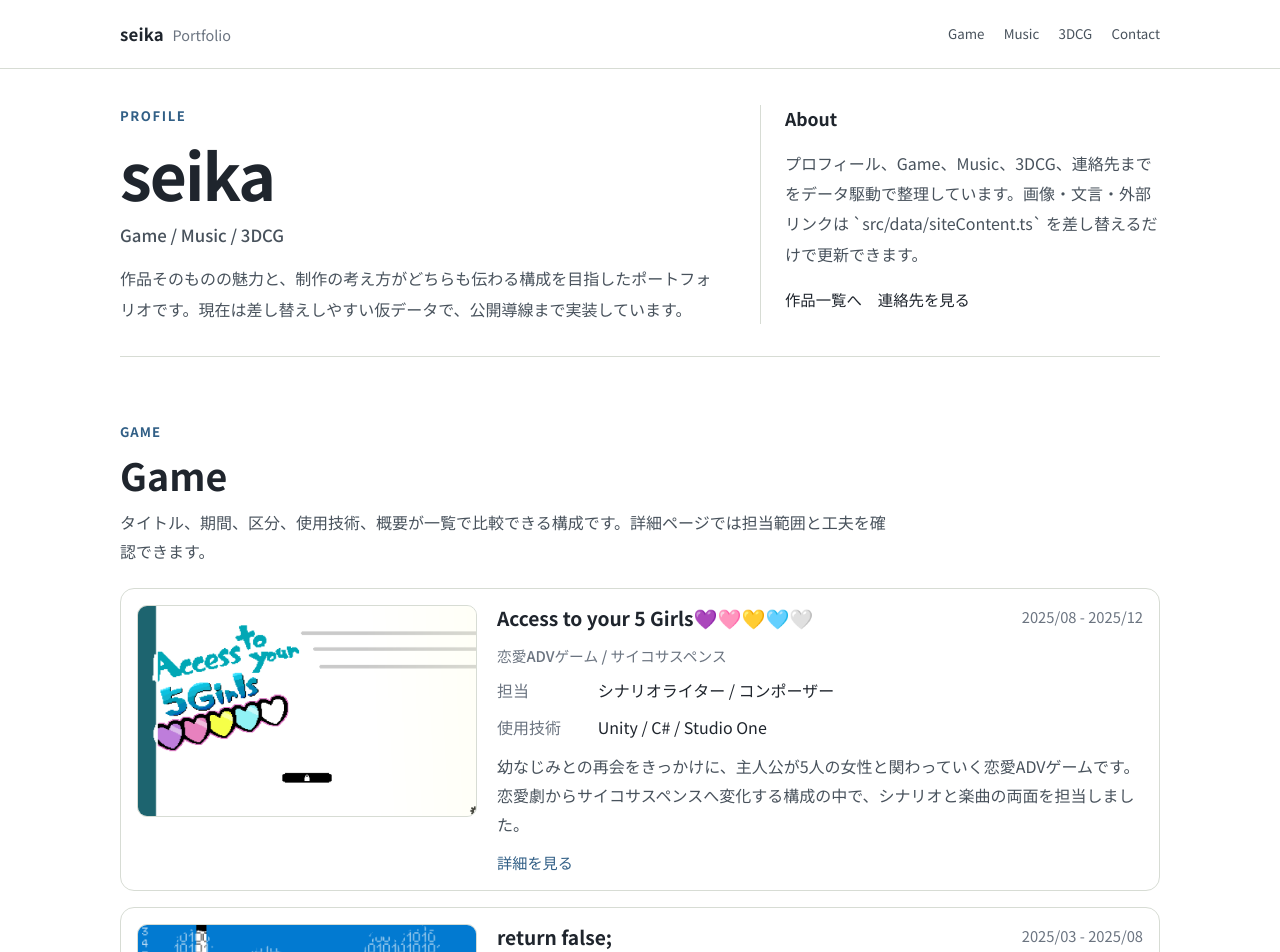
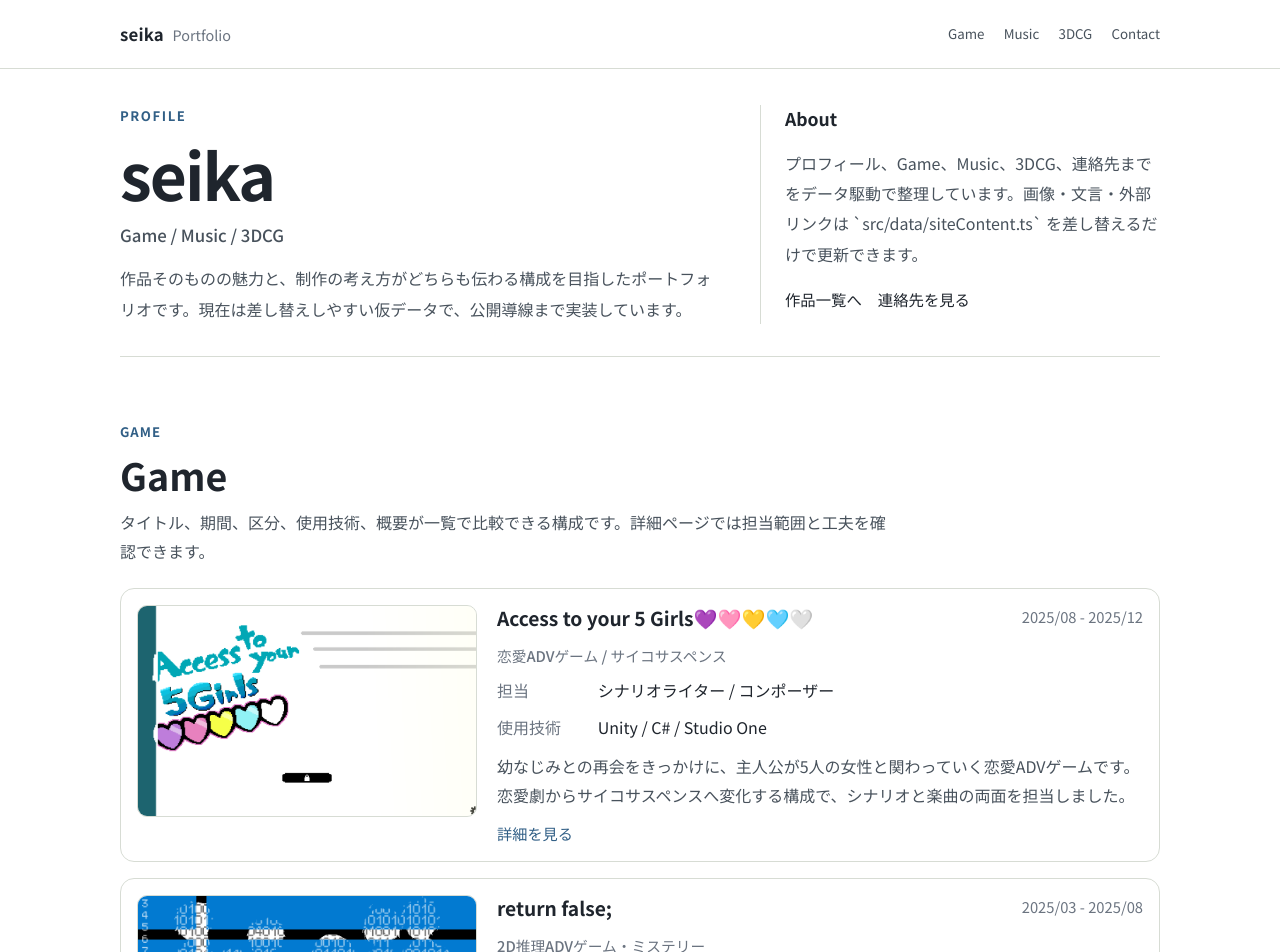
Before and after one commit to seikasan/My_Portfolio, a React (Vite) app: page /#/ in a window 1280 px wide. Shown: the top 952 px of the page. Built offline with nearby package versions, Linux system fonts and the light colour scheme.

Commit message:
微修正

```diff
--- a/src/data/siteContent.ts
+++ b/src/data/siteContent.ts
@@ -37,7 +37,7 @@ export const works: WorkEntry[] = [
     tools: ['Unity', 'C#', 'Studio One'],
     teamSize: '8人',
     summary:
-      '幼なじみとの再会をきっかけに、主人公が5人の女性と関わっていく恋愛ADVゲームです。恋愛劇からサイコサスペンスへ変化する構成の中で、シナリオと楽曲の両面を担当しました。',
+      '幼なじみとの再会をきっかけに、主人公が5人の女性と関わっていく恋愛ADVゲームです。恋愛劇からサイコサスペンスへ変化する構成で、シナリオと楽曲の両面を担当しました。',
     challenge:
       'プロット設計、シナリオ構成、キャラクター会話・テキストなど計20万字以上の執筆に加え、通常BGM1曲とヒロイン固有BGM5曲を制作しました。表向きの印象と内面のずれ、伏線、キャラクター間の接続を文章と音楽の両方で揃えて設計しています。',
     result:
```
